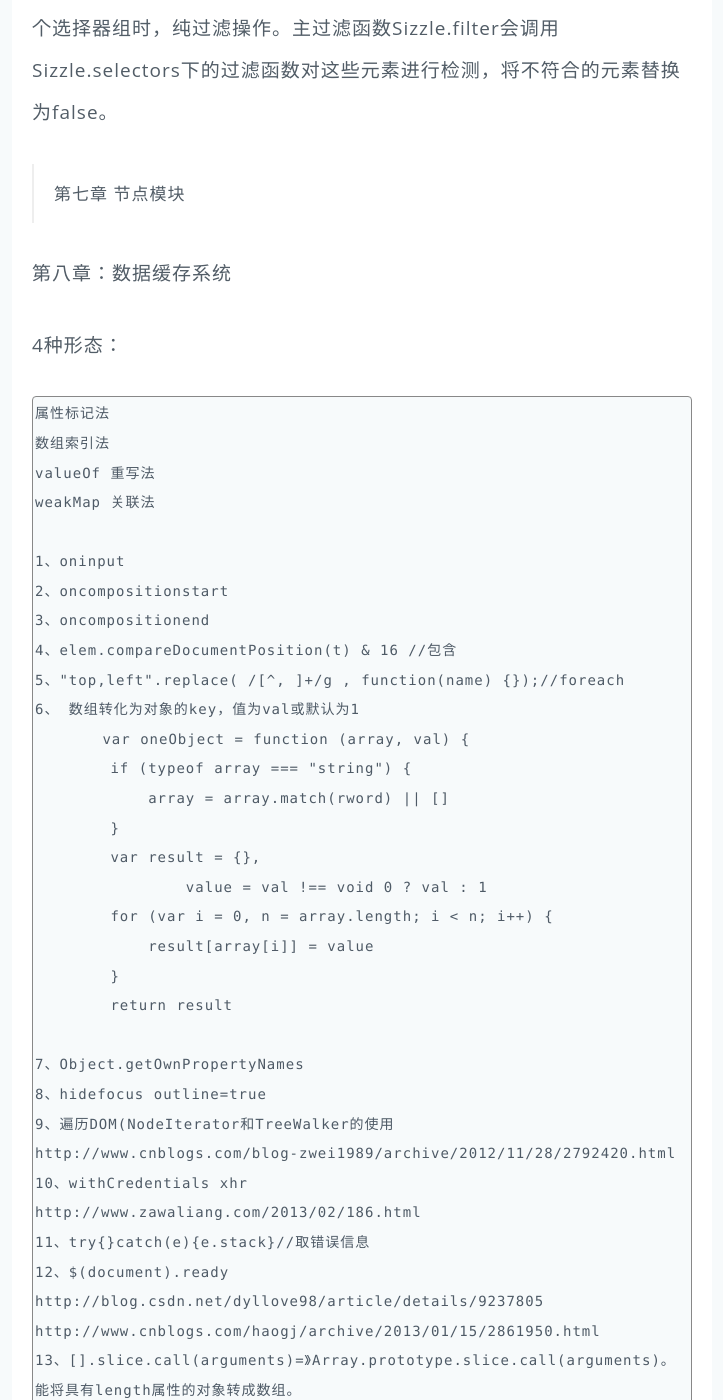
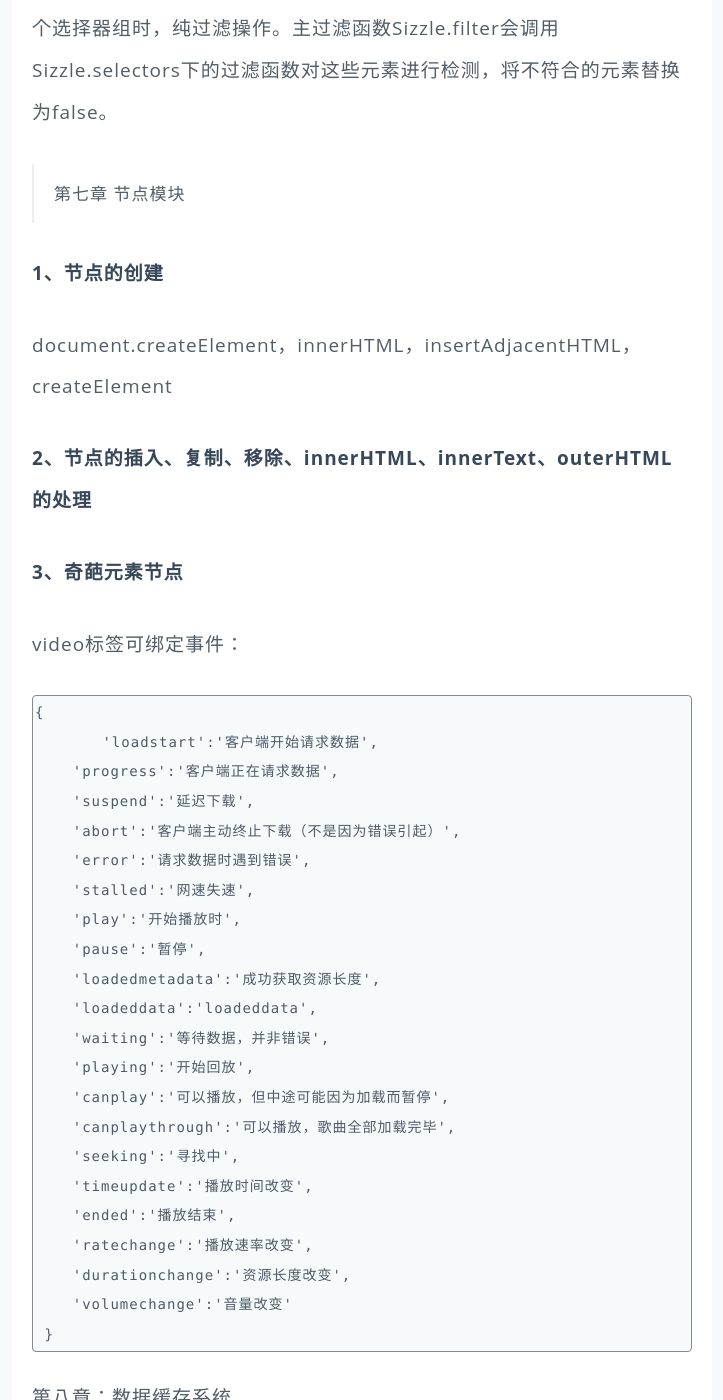
Before and after one commit to mayloveless/wanglingfei.github.com, a Jekyll site: the page built from _posts/techNote/2014-07-01-frame-design.md, in a window 1280 px wide and 1400 px high, scrolled down 8983 px. Shown: the whole window, without its empty margins (278-1001 px from the left). Built offline with Jekyll 4.4.1, drawn with Linux system fonts in a browser that asks for light colours; nearby versions of some CDN libraries; library files that are not in the unit come from our copies; Markdown is read by kramdown in place of the engine named in the settings.

Commit message:
save post

```diff
--- a/_posts/techNote/2014-07-01-frame-design.md
+++ b/_posts/techNote/2014-07-01-frame-design.md
@@ -221,7 +221,38 @@ require只加载define过的模块。
 
 >第七章 节点模块
 
+**1、节点的创建**
 
+document.createElement，innerHTML，insertAdjacentHTML，createElement
+
+**2、节点的插入、复制、移除、innerHTML、innerText、outerHTML的处理**
+
+**3、奇葩元素节点**
+
+video标签可绑定事件：
+
+	{
+		'loadstart':'客户端开始请求数据',
+	    'progress':'客户端正在请求数据',
+	    'suspend':'延迟下载',
+	    'abort':'客户端主动终止下载（不是因为错误引起）',
+	    'error':'请求数据时遇到错误',
+	    'stalled':'网速失速',
+	    'play':'开始播放时',
+	    'pause':'暂停',
+	    'loadedmetadata':'成功获取资源长度',
+	    'loadeddata':'loadeddata',
+	    'waiting':'等待数据，并非错误',
+	    'playing':'开始回放',
+	    'canplay':'可以播放，但中途可能因为加载而暂停',
+	    'canplaythrough':'可以播放，歌曲全部加载完毕',
+	    'seeking':'寻找中',
+	    'timeupdate':'播放时间改变',
+	    'ended':'播放结束',
+	    'ratechange':'播放速率改变',
+	    'durationchange':'资源长度改变',
+	    'volumechange':'音量改变'
+	 }
 
 第八章：数据缓存系统
 
```
